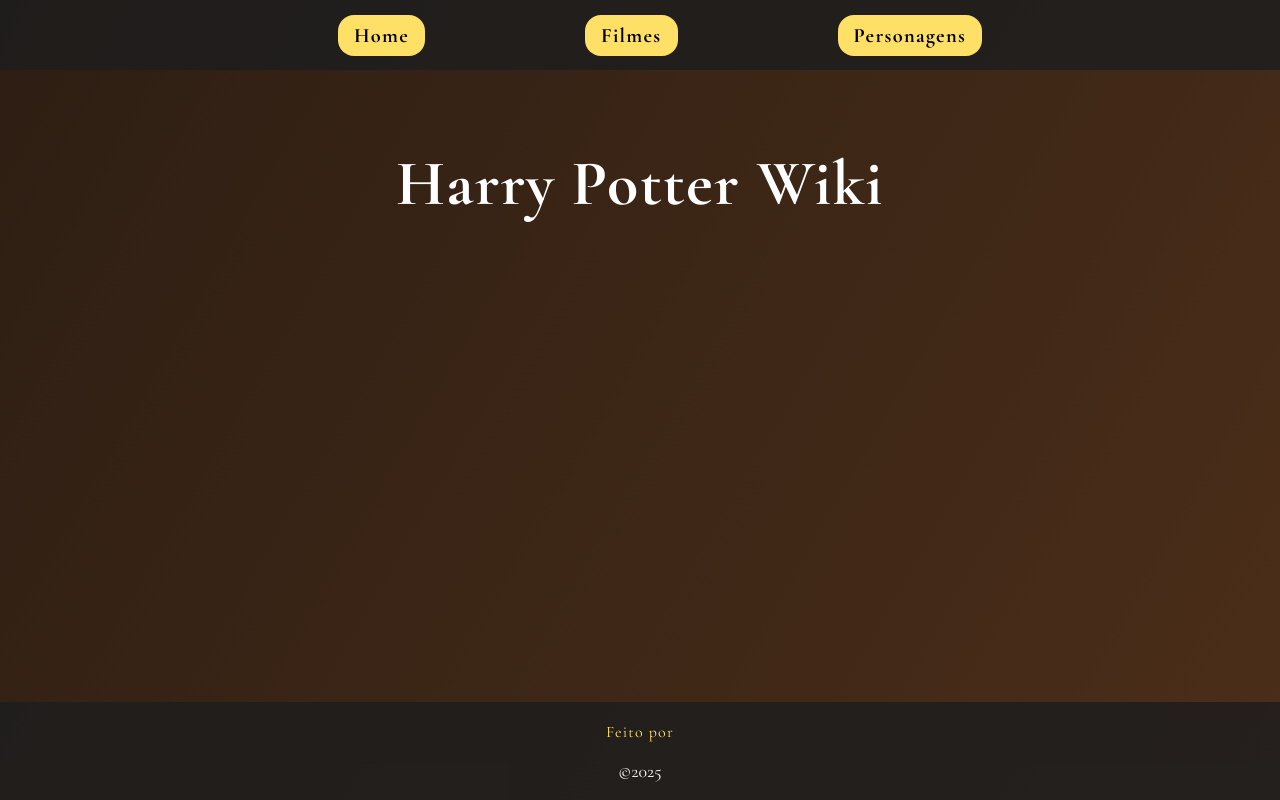
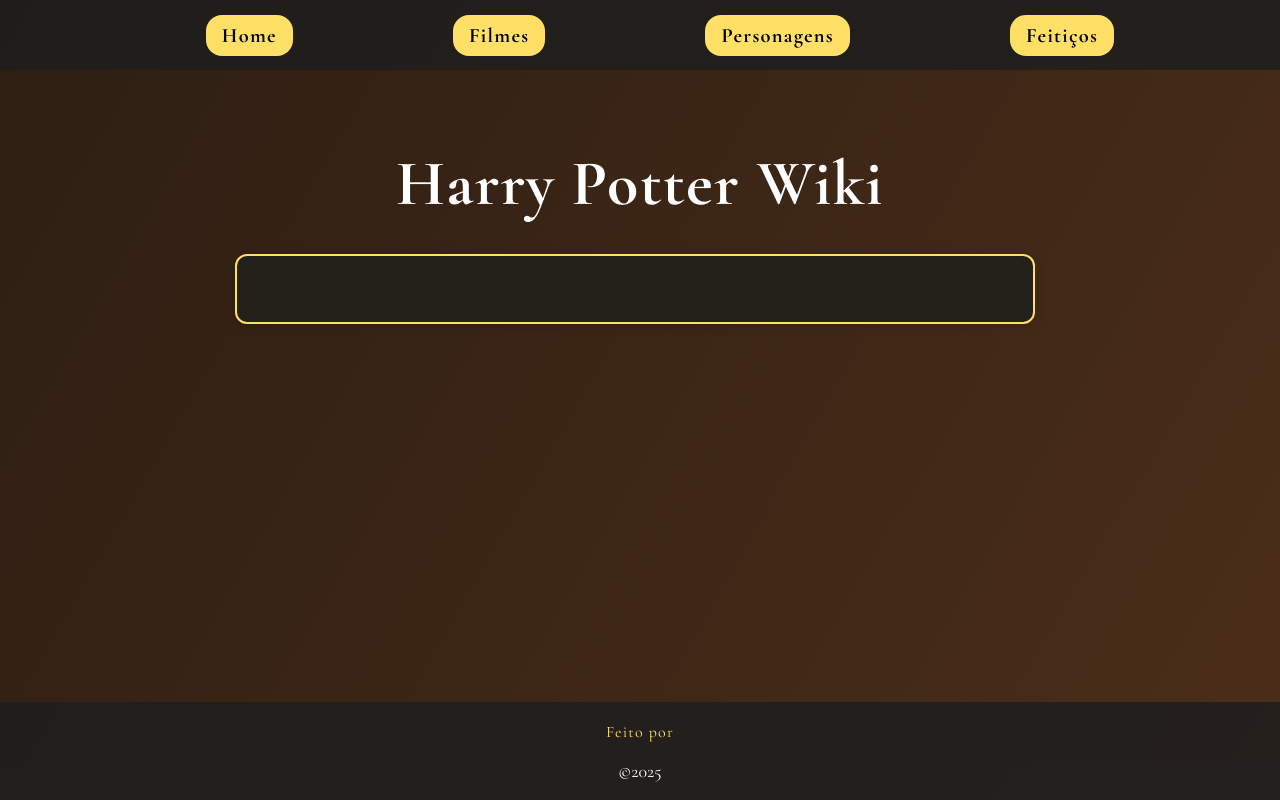
Before and after one commit to xOmilk/api-harry-potter, a React (Vite) app: page /spells in a window 1280 px wide. Built offline with nearby package versions, Linux system fonts and the light colour scheme; no server answers.

Commit message:
Estruturação inicial da pagina dos feitiços

```diff
--- a/src/components/Navbar/index.tsx
+++ b/src/components/Navbar/index.tsx
@@ -15,6 +15,9 @@
 				<li className={styles.item}>
 					<Link to="/characters">Personagens</Link>
 				</li>
+				<li className={styles.item}>
+					<Link to="/spells">Feitiços</Link>
+				</li>
 			</ul>
 		</nav>
 	);
--- a/src/pages/Spells/index.tsx
+++ b/src/pages/Spells/index.tsx
@@ -1,9 +1,45 @@
+import { useEffect, useState } from "react";
 import { Container } from "../../components/Container";
+import { InputSearchDefault } from "../../components/InputSearchDefault";
+import type { SpellType } from "./code/SpellType";
+import { getSpells } from "./code/apiRequest";
 
 export function Spells() {
+	const [valueText, setValueText] = useState("");
+
+	const [allSpells, setAllSpells] = useState<SpellType[]>([]);
+
+	useEffect(() => {
+		const collectData = async () => {
+			const response: SpellType[] = await getSpells();
+			setAllSpells(response);
+		};
+		collectData();
+	}, []);
+
+	function handleChangeTextFn(e: React.ChangeEvent<HTMLInputElement>) {
+		setValueText(e.target.value);
+
+		allSpells.map((uniqueSpell) => {
+			/* console.log("Array resultante:", valueText.match(uniqueSpell.name)); */
+		});
+
+		const filteredSpells = allSpells.filter((uniqueSpell) => {
+			uniqueSpell.fullName
+				.toLowerCase()
+				.includes(valueText.toLowerCase());
+		});
+
+		console.log("Array resultante:", filteredSpells);
+	}
+
 	return (
 		<Container>
-			<div></div>
+			<InputSearchDefault
+				idInputElement="spellSearch"
+				value={valueText}
+				onChange={(e) => handleChangeTextFn(e)}
+			></InputSearchDefault>
 		</Container>
 	);
 }
```
